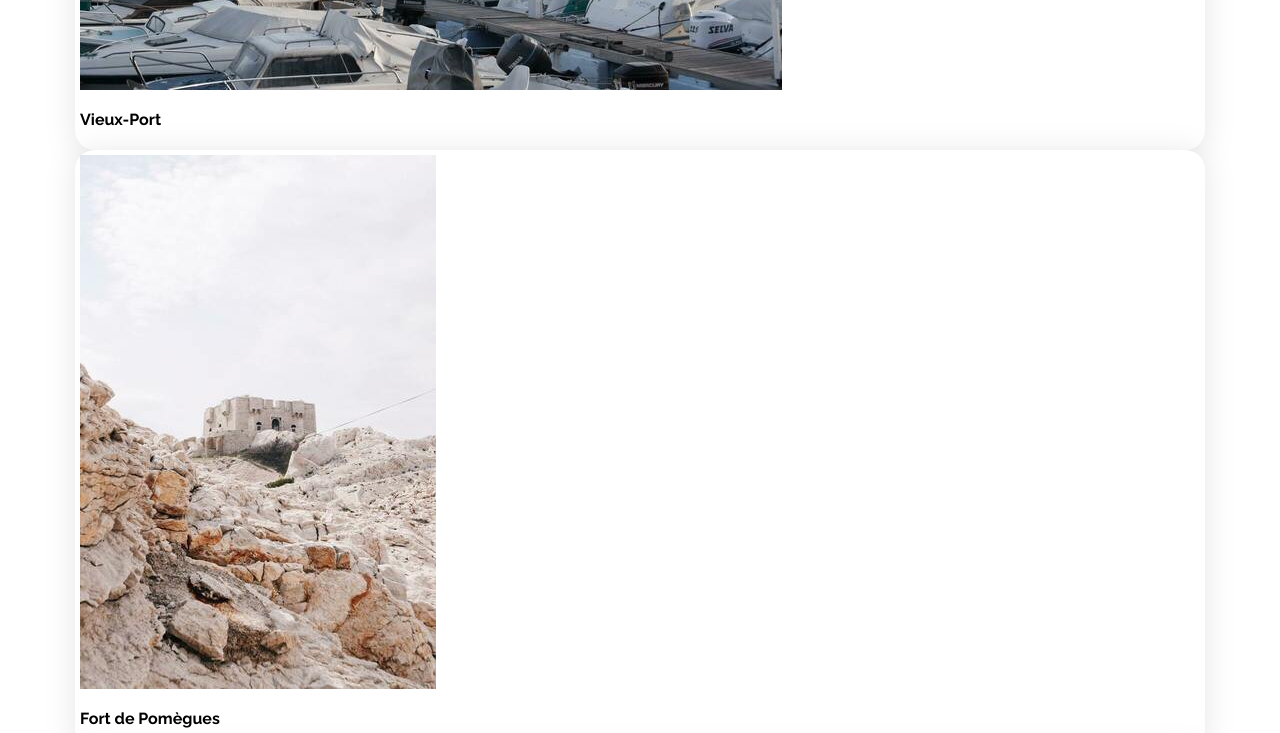
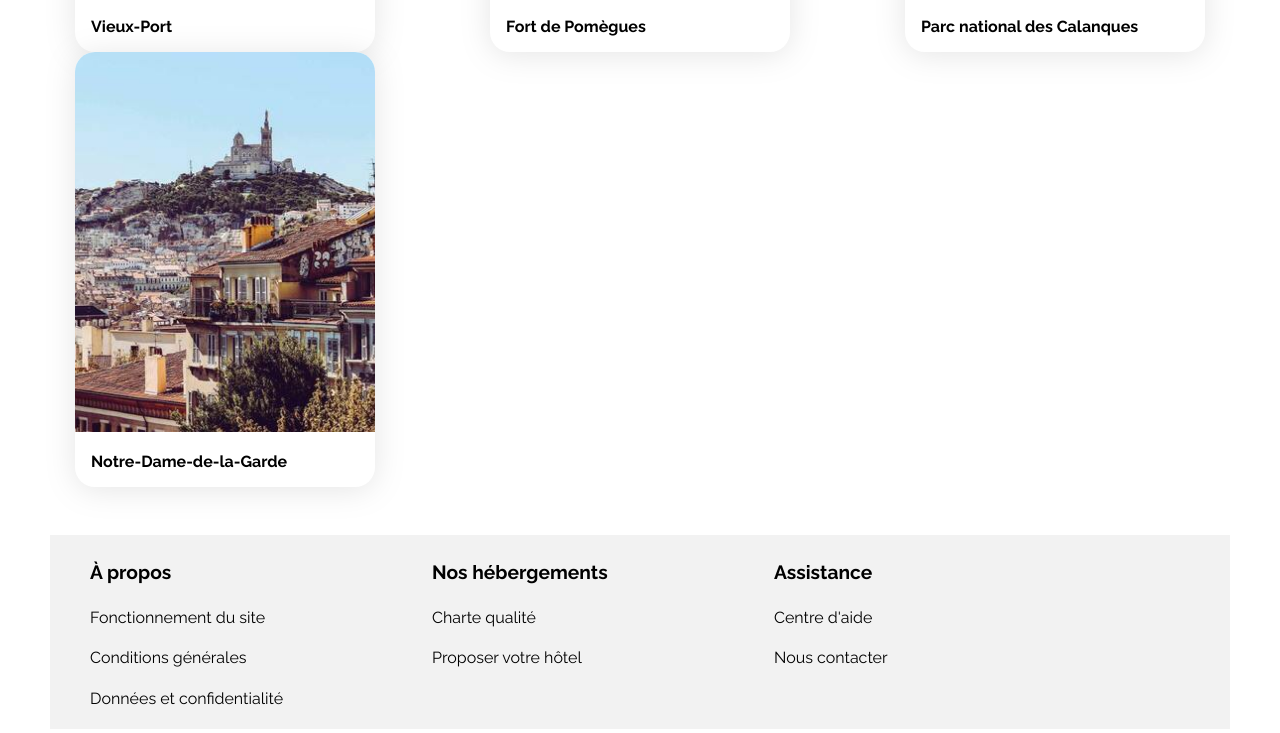
Before and after one commit to gregouz3/P2-OCR-Booki, a plain HTML site: page index.html in a window 1280 px wide. Shown: the part 1849-2582 px from the top of the page. Drawn offline with Linux system fonts and the light colour scheme.

Commit message:
activites-footer--style

```diff
--- a/css/style.css
+++ b/css/style.css
@@ -64,32 +64,32 @@ a {
 
 /****** Header logo et nav sections ***********/
 
-.header {
+header {
     display: flex;
     justify-content: space-between;
     margin-bottom: 3rem;
 }
 
-.header img {
+header img {
     margin-top: 30px;
 }
 
-.header nav ul {
+header nav ul {
     display: flex;
     justify-content: space-between;
 }
 
-.header nav ul li a[id*=activeDefault] {
+header nav ul li a[id*=activeDefault] {
     margin-right: 2rem;
 }
-.header nav ul li a,
-.header nav ul li a[id*=activeDefault]:hover {
+header nav ul li a,
+header nav ul li a[id*=activeDefault]:hover {
     color: black;
     text-decoration: none;
 }
 
-.header nav ul li a[id*=activeDefault],
-.header nav ul li a:hover {
+header nav ul li a[id*=activeDefault],
+header nav ul li a:hover {
     color: #0065FC;
     text-decoration: underline solid #0065FC 2px;
     text-underline-offset: -31px;
@@ -340,6 +340,60 @@ a {
 
 .activites {
     padding: 0 25px;
+    margin-bottom: 3rem;
+}
+
+.activites-cards {
+    display: flex;
+    justify-content: space-between;
+    flex-wrap: wrap;
+}
+
+.activites-cards .card {
+    width: 300px;
+    padding: 0;
+}
+
+.activites-cards img {
+    width: 300px;
+    height: 380px;
+    border-top-left-radius: 20px;
+    border-top-right-radius: 20px;
+}
+
+.activites-cards .card-title {
+    margin-left: 1rem;
+}
+
+/****** Footer listes liens ***********/
+
+footer {
+    padding: 0 25px;
+}
+
+.footer-nav  {
+    display: flex;
+    background-color: var(--main-bg-color);
+    margin-bottom: 0;
+}
+
+.footer-nav-section {
+    width: 30%;
+    display: flex;
+    flex-direction: column;
+    margin-left: 0;
+}
+
+.footer-nav-section h4 {
+    font-size: 1.2rem;
+}
+
+.footer-nav-section-liste {
+    padding: 0;
+}
+
+.footer-nav-section-liste li{
+    margin-bottom: 1.33rem;
 }
 
 /* Le code ci-dessous correspond à la version responsive uniquement */
--- a/index.html
+++ b/index.html
@@ -4,7 +4,6 @@
 <head>
     <meta charset="UTF-8">
     <meta http-equiv="X-UA-Compatible" content="IE=edge">
-
     <meta name="viewport" content="width=device-width, initial-scale=1.0">
     <title>Booki</title>
     <link rel="icon" href="./images/logo/Booki.png">
@@ -19,7 +18,7 @@
 
 <body>
     <!-------- Header logo et nav sections-------->
-    <header class="header">
+    <header>
         <img src="./images/logo/Booki.png" alt="logo Booki">
         <nav>
             <ul>
@@ -267,26 +266,32 @@
             </div>
         </section>
     </main>
-
+    <!-------- Footer listes liens -------->
     <footer>
-        <nav>
+        <ul class="footer-nav">
+            <li class="footer-nav-section">
                 <h4>À propos</h4>
-            <ul>
+                <ul class="footer-nav-section-liste">
                     <li>Fonctionnement du site</li>
                     <li>Conditions générales</li>
                     <li>Données et confidentialité</li>
                 </ul>
+            </li>
+            <li class="footer-nav-section">
                 <h4>Nos hébergements</h4>
-            <ul>
+                <ul class="footer-nav-section-liste">
                     <li>Charte qualité</li>
                     <li>Proposer votre hôtel</li>
                 </ul>
+            </li>
+            <li class="footer-nav-section">
                 <h4>Assistance</h4>
-            <ul>
+                <ul class="footer-nav-section-liste">
                     <li>Centre d'aide</li>
                     <li>Nous contacter</li>
                 </ul>
-        </nav>
+            </li>
+        </ul>
     </footer>
 </body>
 
```
Lines whose indentation alone changed are shown as unchanged.
